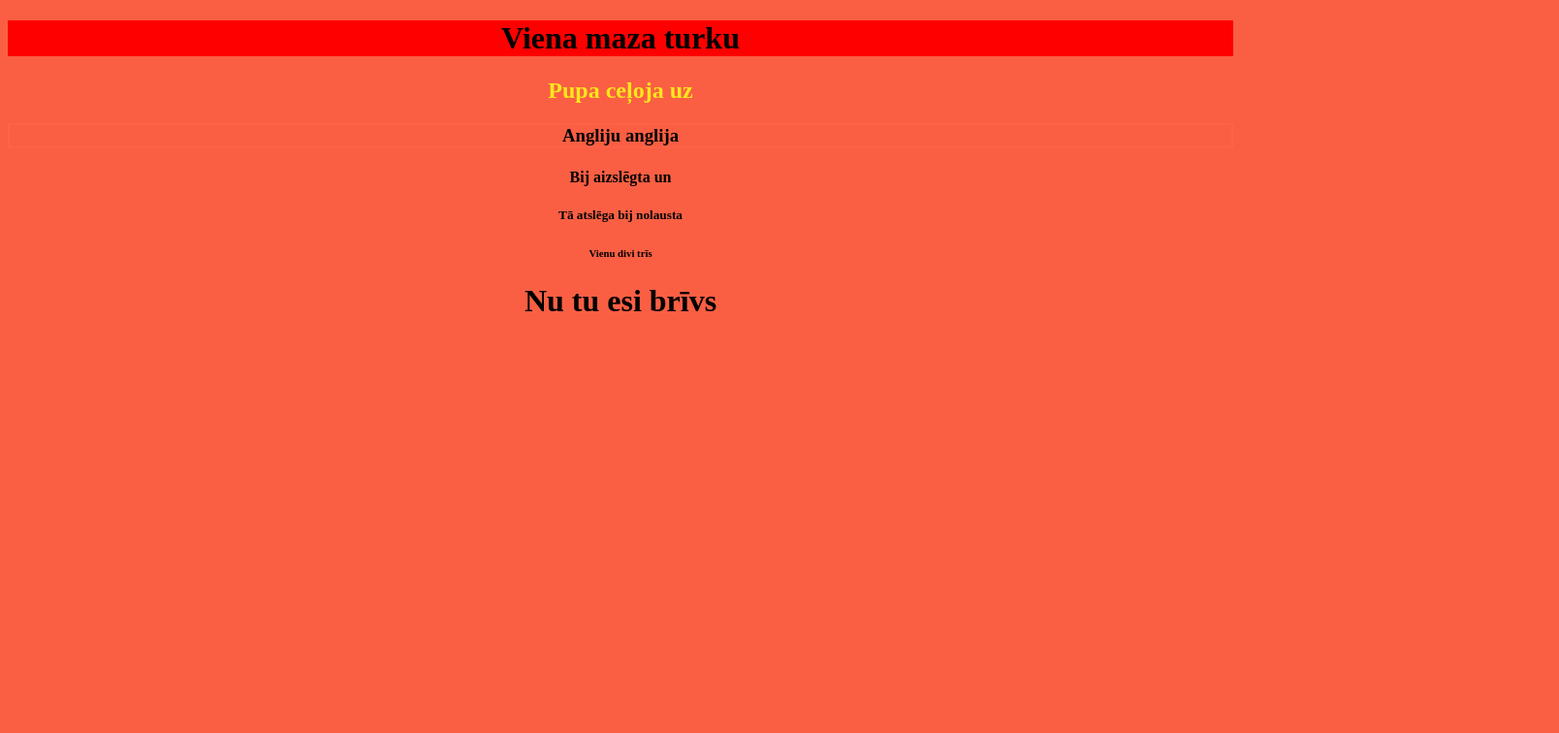
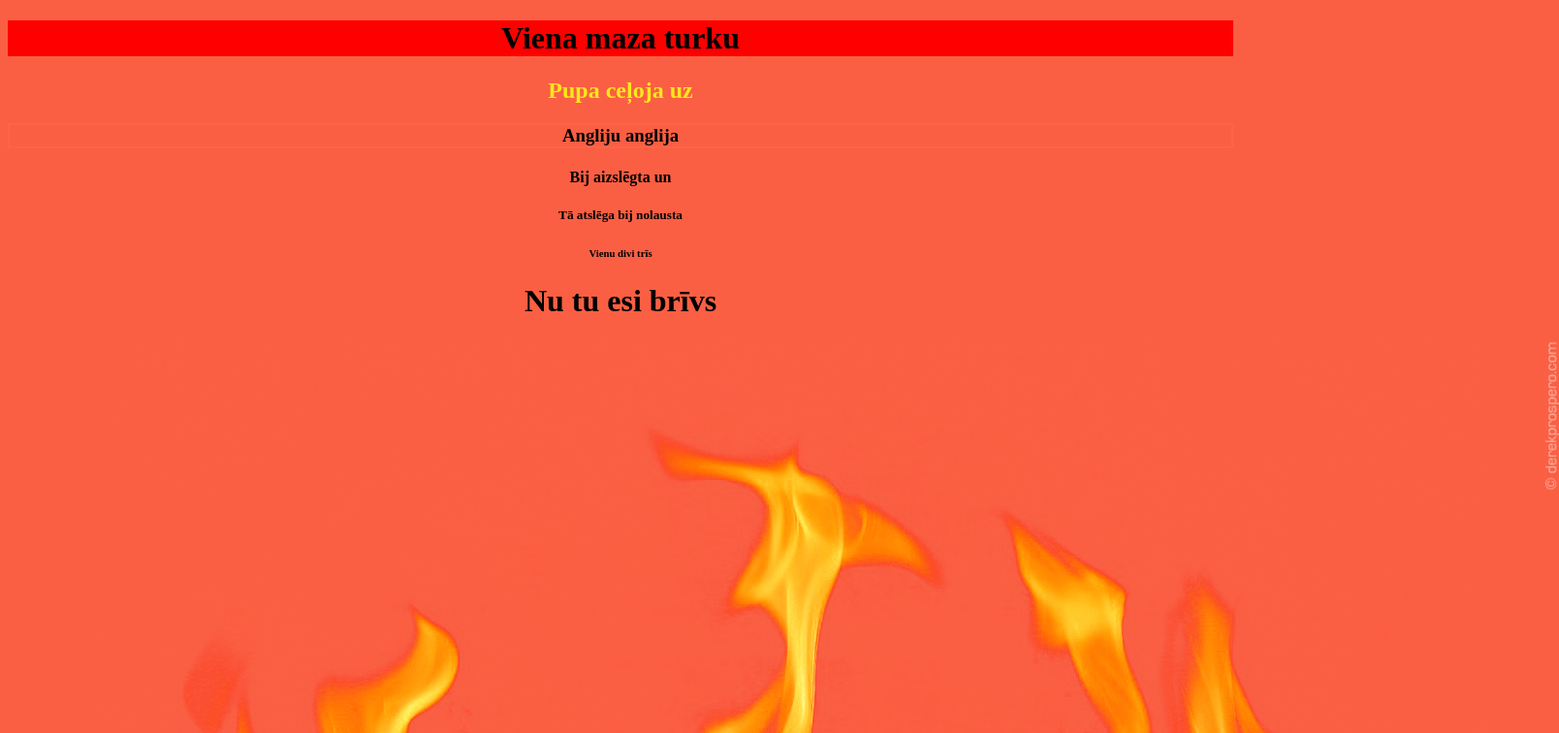
Before and after one commit to CoalSCP/WEBPAGE4, a plain HTML site: page index.html in a window 1280 px wide. Shown: the top 756 px of the page at 97% size, 1608 px wide, since content can reach past the window. Drawn offline with Linux system fonts and the light colour scheme.

Commit message:
Update index.html

```diff
--- a/index.html
+++ b/index.html
@@ -16,6 +16,8 @@
 <h6>Vienu divi trīs</h6>
 <h1>Nu tu esi brīvs</h1>
 
+  <img src="fire.png" alt="fire">
+
   </center>
 
 
```
